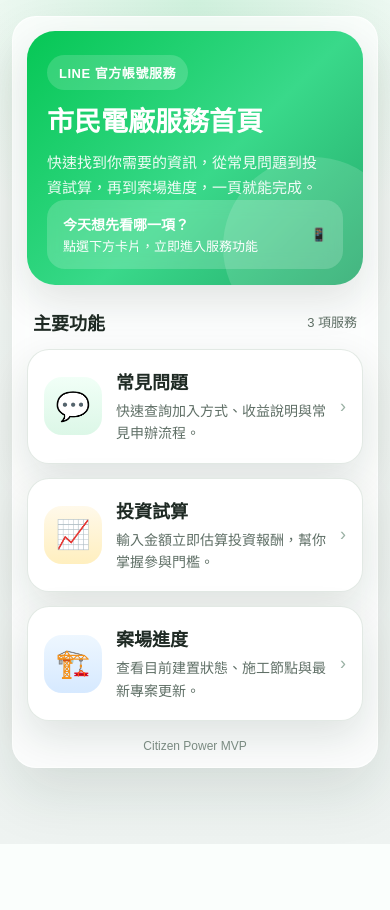
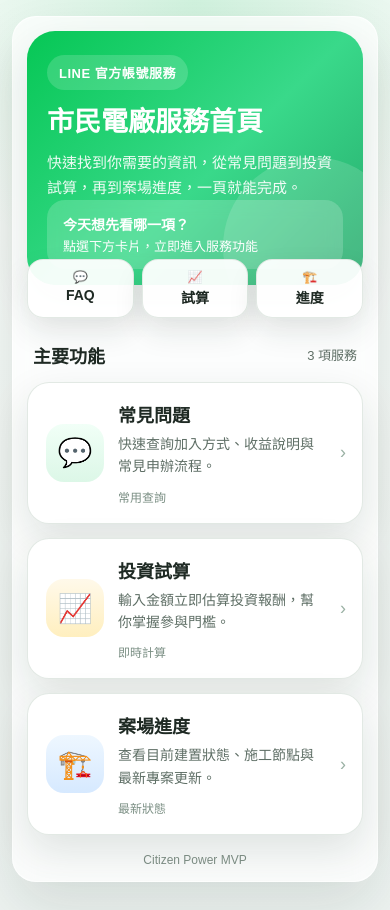
Before and after one commit to eric100108/citizen-power-line-bot, a Flask app: page /menu in a window 390 px wide. Before the commit the page ends 844 px from the top, so only its background shows below. Run offline with Flask 3, Linux system fonts and the light colour scheme.

Commit message:
Refine responsive menu UI

```diff
--- a/templates/menu.html
+++ b/templates/menu.html
@@ -24,8 +24,6 @@
     body {
       margin: 0;
       min-height: 100vh;
-      display: flex;
-      justify-content: center;
       padding: 24px 16px 40px;
       font-family: "Microsoft JhengHei", "PingFang TC", sans-serif;
       background:
@@ -34,9 +32,14 @@
       color: var(--text-main);
     }
 
+    .page-shell {
+      width: 100%;
+      max-width: 760px;
+      margin: 0 auto;
+    }
+
     .phone-shell {
       width: 100%;
-      max-width: 420px;
     }
 
     .app {
@@ -52,7 +55,7 @@
       position: relative;
       overflow: hidden;
       border-radius: var(--radius-xl);
-      padding: 28px 24px 88px;
+      padding: 28px 24px 98px;
       background: linear-gradient(135deg, var(--brand-1), #39d98a 55%, var(--brand-2));
       color: #ffffff;
       box-shadow: var(--shadow);
@@ -89,7 +92,7 @@
 
     .hero p {
       margin: 0;
-      max-width: 270px;
+      max-width: 320px;
       font-size: 15px;
       line-height: 1.7;
       color: rgba(255, 255, 255, 0.92);
@@ -99,7 +102,7 @@
       position: absolute;
       left: 24px;
       right: 24px;
-      bottom: 20px;
+      bottom: 18px;
       display: flex;
       align-items: center;
       justify-content: space-between;
@@ -114,6 +117,32 @@
     .hero-note strong {
       display: block;
       margin-bottom: 2px;
+      font-size: 14px;
+    }
+
+    .quick-strip {
+      display: grid;
+      grid-template-columns: repeat(3, minmax(0, 1fr));
+      gap: 10px;
+      margin: -26px 10px 8px;
+      position: relative;
+      z-index: 2;
+    }
+
+    .quick-pill {
+      padding: 12px 10px;
+      border-radius: 18px;
+      text-align: center;
+      background: rgba(255, 255, 255, 0.94);
+      border: 1px solid rgba(223, 231, 226, 0.9);
+      box-shadow: 0 14px 30px rgba(19, 52, 36, 0.1);
+      font-size: 13px;
+      color: var(--text-main);
+    }
+
+    .quick-pill strong {
+      display: block;
+      margin-top: 3px;
       font-size: 14px;
     }
 
@@ -146,7 +175,7 @@
       text-decoration: none;
       background: var(--surface);
       border-radius: var(--radius-lg);
-      padding: 18px 16px;
+      padding: 18px 16px 18px 18px;
       color: inherit;
       box-shadow: var(--shadow);
       border: 1px solid rgba(223, 231, 226, 0.9);
@@ -199,11 +228,44 @@
       color: #9ab1a4;
     }
 
+    .feature-meta {
+      margin-top: 10px;
+      font-size: 12px;
+      color: #7b8f84;
+    }
+
     .footer {
       margin-top: 18px;
       text-align: center;
       font-size: 12px;
       color: #7a8a81;
+    }
+
+    @media (min-width: 640px) {
+      body {
+        padding: 32px 20px 48px;
+      }
+
+      .app {
+        padding: 22px;
+      }
+
+      .hero p {
+        max-width: 420px;
+      }
+
+      .quick-strip {
+        margin-left: 14px;
+        margin-right: 14px;
+      }
+
+      .card-list {
+        grid-template-columns: repeat(2, minmax(0, 1fr));
+      }
+
+      .feature-card:last-child {
+        grid-column: 1 / -1;
+      }
     }
 
     @media (max-width: 480px) {
@@ -229,11 +291,28 @@
         right: 20px;
         bottom: 16px;
       }
+
+      .hero-note div:last-child {
+        display: none;
+      }
+
+      .quick-strip {
+        gap: 8px;
+        margin-left: 0;
+        margin-right: 0;
+      }
+
+      .quick-pill {
+        border-radius: 16px;
+        padding: 10px 8px;
+        font-size: 12px;
+      }
     }
   </style>
 </head>
 <body>
-  <main class="phone-shell">
+  <main class="page-shell">
+    <section class="phone-shell">
       <section class="app">
         <header class="hero">
           <div class="hero-badge">LINE 官方帳號服務</div>
@@ -248,6 +327,12 @@
           </div>
         </header>
 
+        <section class="quick-strip" aria-label="快速入口">
+          <div class="quick-pill">💬<strong>FAQ</strong></div>
+          <div class="quick-pill">📈<strong>試算</strong></div>
+          <div class="quick-pill">🏗️<strong>進度</strong></div>
+        </section>
+
         <div class="section-title">
           <h2>主要功能</h2>
           <span>3 項服務</span>
@@ -259,6 +344,7 @@
             <div class="feature-content">
               <h3>常見問題</h3>
               <p>快速查詢加入方式、收益說明與常見申辦流程。</p>
+              <div class="feature-meta">常用查詢</div>
             </div>
             <div class="feature-arrow">›</div>
           </a>
@@ -268,6 +354,7 @@
             <div class="feature-content">
               <h3>投資試算</h3>
               <p>輸入金額立即估算投資報酬，幫你掌握參與門檻。</p>
+              <div class="feature-meta">即時計算</div>
             </div>
             <div class="feature-arrow">›</div>
           </a>
@@ -277,6 +364,7 @@
             <div class="feature-content">
               <h3>案場進度</h3>
               <p>查看目前建置狀態、施工節點與最新專案更新。</p>
+              <div class="feature-meta">最新狀態</div>
             </div>
             <div class="feature-arrow">›</div>
           </a>
@@ -284,6 +372,7 @@
 
         <div class="footer">Citizen Power MVP</div>
       </section>
+    </section>
   </main>
 </body>
 </html>
```
Lines whose indentation alone changed are shown as unchanged.
